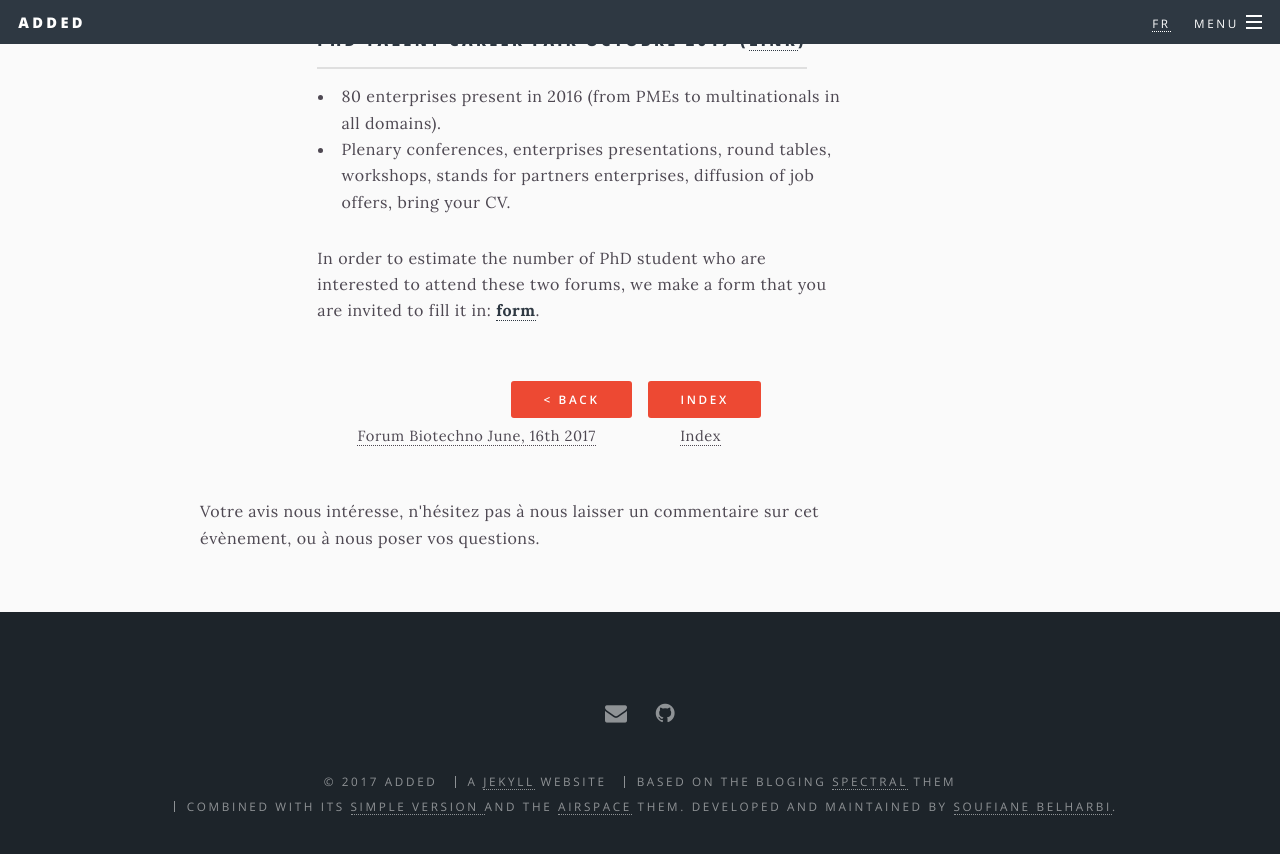
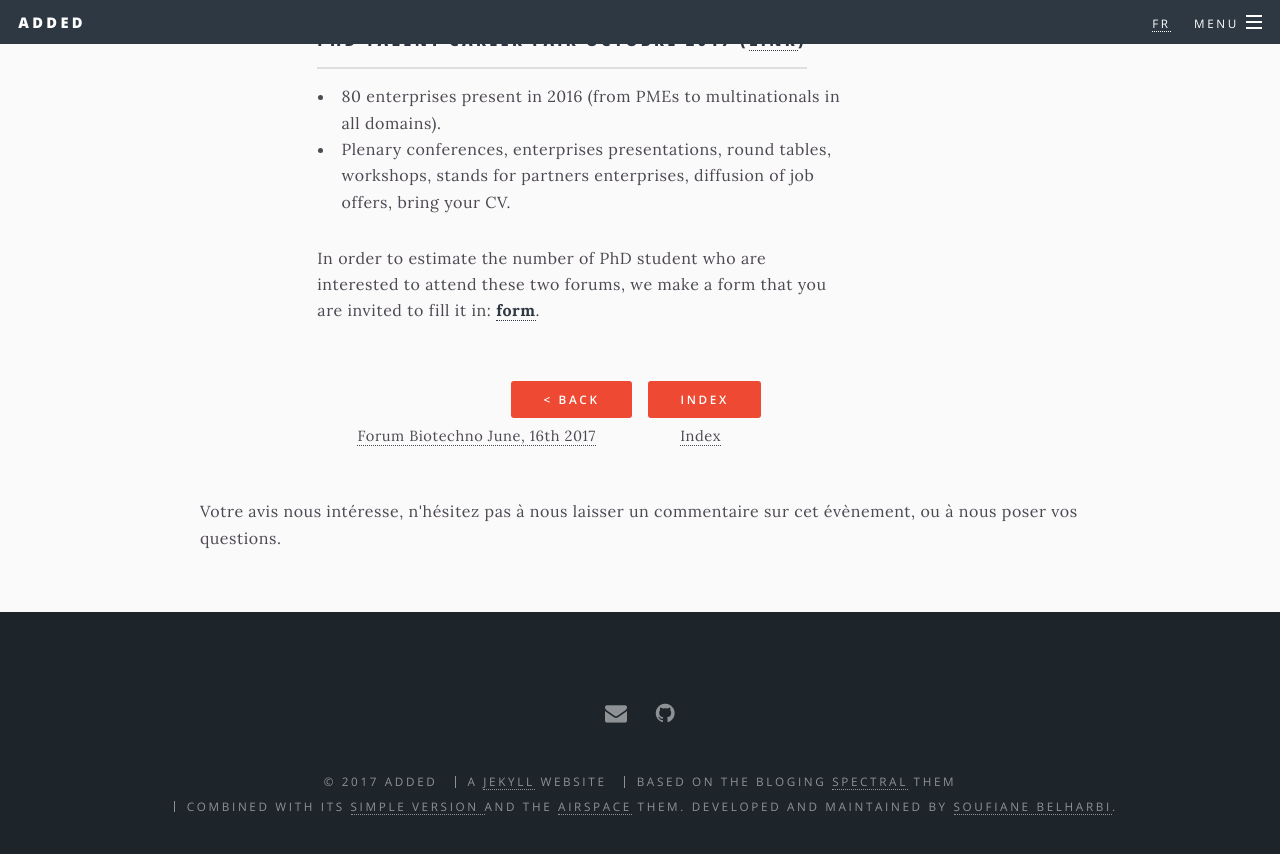
Before and after one commit to asso-added/asso-added.github.io, a Jekyll site: the page built from _posts/2017-10-00-forums-d-emploi-des-jd-octobre-en.md, in a window 1280 px wide and 900 px high, scrolled down 596 px. Shown: the top 854 px of the window. Built offline with Jekyll 4.4.1, drawn with Linux system fonts in a browser that asks for light colours; nearby versions of some CDN libraries; library files that are not in the unit come from our copies; comment, search, counter and statistics services are not loaded.

Commit message:
Update disqus.html

```diff
--- a/_includes/disqus.html
+++ b/_includes/disqus.html
@@ -1,5 +1,5 @@
 {% if page.comment %}
-<section  class="wrapper" style="align: center; width: 80%" >
+<section  class="wrapper" style="align: center;" >
 <p>
   Votre avis nous intéresse, n'hésitez pas à nous laisser un commentaire sur cet évènement, ou à nous poser vos questions.
 </p>
```
